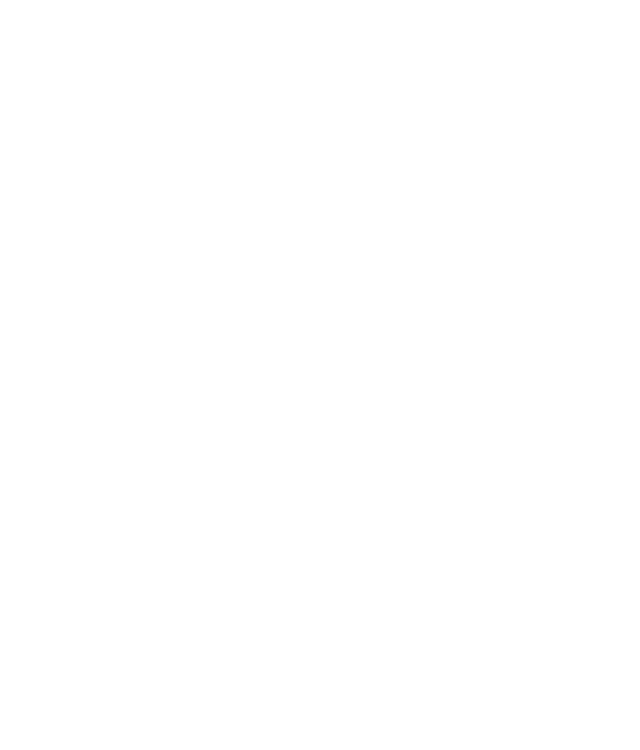
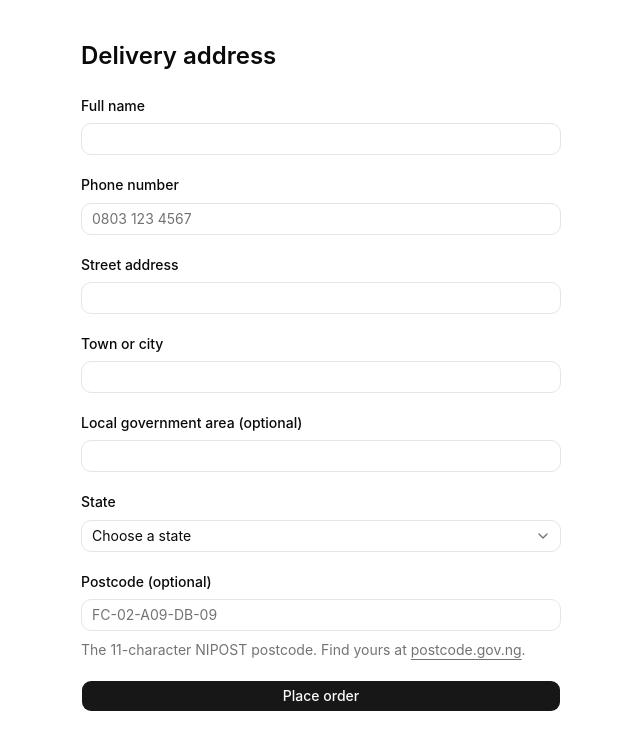
Before and after one commit to Adeniyikayodee/ng-postcode, a Next.js app in the folder templates/nigerian-address-form/: page / in a window 1280 px wide. Shown: the top 750 px of the page, without its empty margins (319-959 px from the left). Built offline with nearby package versions, Linux system fonts and the light colour scheme.

Commit message:
feat(template): add the address form and checkout page

```diff
--- /dev/null
+++ b/templates/nigerian-address-form/app/actions.ts
@@ -0,0 +1,12 @@
+"use server";
+
+import { redirect } from "next/navigation";
+import { type AddressErrors, addressSchema, fieldErrors } from "@/lib/nigerian-address";
+
+/** The browser's check can be skipped, so the server checks again. */
+export async function placeOrder(input: unknown): Promise<AddressErrors> {
+  const result = addressSchema().safeParse(input);
+  if (!result.success) return fieldErrors(result.error);
+  // Save result.data with the order here.
+  redirect("/thanks");
+}
--- a/templates/nigerian-address-form/app/page.tsx
+++ b/templates/nigerian-address-form/app/page.tsx
@@ -1,3 +1,11 @@
+import { NigerianAddressForm } from "@/components/nigerian-address-form";
+import { placeOrder } from "./actions";
+
 export default function Home() {
-  return <main className="mx-auto max-w-lg p-6" />;
+  return (
+    <main className="mx-auto max-w-lg px-4 py-10">
+      <h1 className="mb-6 text-2xl font-semibold">Delivery address</h1>
+      <NigerianAddressForm onSubmit={placeOrder} submitLabel="Place order" />
+    </main>
+  );
 }
--- /dev/null
+++ b/templates/nigerian-address-form/app/thanks/page.tsx
@@ -0,0 +1,7 @@
+export default function Thanks() {
+  return (
+    <main className="mx-auto max-w-lg px-4 py-10">
+      <h1 className="text-2xl font-semibold">Order placed</h1>
+    </main>
+  );
+}
--- /dev/null
+++ b/templates/nigerian-address-form/components/nigerian-address-form.tsx
@@ -0,0 +1,167 @@
+"use client";
+
+import { type FocusEvent, type FormEvent, useRef, useState, useSyncExternalStore, useTransition } from "react";
+import { Button } from "@/components/ui/button";
+import { Field, FieldDescription, FieldError, FieldGroup, FieldLabel } from "@/components/ui/field";
+import { Input } from "@/components/ui/input";
+import { NativeSelect, NativeSelectOption } from "@/components/ui/native-select";
+import {
+  type Address,
+  type AddressErrors,
+  type AddressInput,
+  addressSchema,
+  checkPostcode,
+  EXAMPLE,
+  fieldErrors,
+  STATES,
+} from "@/lib/nigerian-address";
+
+type Props = {
+  /** Return field errors to show them, such as a postcode the server refused. */
+  onSubmit: (address: Address) => Promise<AddressErrors | void> | AddressErrors | void;
+  postcodeRequired?: boolean;
+  submitLabel?: string;
+};
+
+type Name = keyof AddressInput;
+
+const noop = () => () => {};
+
+export function NigerianAddressForm({ onSubmit, postcodeRequired = false, submitLabel = "Continue" }: Props) {
+  const form = useRef<HTMLFormElement>(null);
+  const [errors, setErrors] = useState<AddressErrors>({});
+  const [suggestion, setSuggestion] = useState<string>();
+  const [failed, setFailed] = useState(false);
+  const [pending, startTransition] = useTransition();
+  // Until React runs, a click would submit the address as a plain GET.
+  const ready = useSyncExternalStore(noop, () => true, () => false);
+
+  function show(next: AddressErrors) {
+    setErrors(next);
+    const first = Object.keys(next)[0];
+    if (first) form.current?.querySelector<HTMLElement>(`[name="${first}"]`)?.focus();
+  }
+
+  function checkOnBlur(event: FocusEvent<HTMLInputElement>) {
+    const input = event.currentTarget;
+    const check = input.value.trim() ? checkPostcode(input.value) : undefined;
+    if (check?.ok) input.value = check.postcode;
+    setSuggestion(check && !check.ok ? check.suggestion : undefined);
+    setErrors(({ postcode: _, ...rest }) => (check && !check.ok ? { ...rest, postcode: check.error } : rest));
+  }
+
+  function applySuggestion() {
+    const input = form.current?.elements.namedItem("postcode");
+    if (input instanceof HTMLInputElement && suggestion) input.value = suggestion;
+    setSuggestion(undefined);
+    setErrors(({ postcode: _, ...rest }) => rest);
+  }
+
+  function submit(event: FormEvent<HTMLFormElement>) {
+    event.preventDefault();
+    setFailed(false);
+    const result = addressSchema({ postcodeRequired }).safeParse(
+      Object.fromEntries(new FormData(event.currentTarget)),
+    );
+    if (!result.success) return show(fieldErrors(result.error));
+    setErrors({});
+    startTransition(async () => {
+      try {
+        const refused = await onSubmit(result.data);
+        if (refused) show(refused);
+      } catch {
+        setFailed(true);
+      }
+    });
+  }
+
+  function field(name: Name) {
+    const error = errors[name];
+    return {
+      id: name,
+      name,
+      "aria-invalid": error ? true : undefined,
+      "aria-describedby": error ? `${name}-error` : undefined,
+    };
+  }
+
+  function error(name: Name) {
+    return errors[name] && <FieldError id={`${name}-error`}>{errors[name]}</FieldError>;
+  }
+
+  return (
+    <form ref={form} onSubmit={submit} noValidate aria-busy={pending}>
+      <FieldGroup>
+        <Field data-invalid={!!errors.name}>
+          <FieldLabel htmlFor="name">Full name</FieldLabel>
+          <Input {...field("name")} autoComplete="name" />
+          {error("name")}
+        </Field>
+        <Field data-invalid={!!errors.phone}>
+          <FieldLabel htmlFor="phone">Phone number</FieldLabel>
+          <Input {...field("phone")} type="tel" autoComplete="tel" inputMode="tel" placeholder="0803 123 4567" />
+          {error("phone")}
+        </Field>
+        <Field data-invalid={!!errors.street}>
+          <FieldLabel htmlFor="street">Street address</FieldLabel>
+          <Input {...field("street")} autoComplete="street-address" />
+          {error("street")}
+        </Field>
+        <Field data-invalid={!!errors.city}>
+          <FieldLabel htmlFor="city">Town or city</FieldLabel>
+          <Input {...field("city")} autoComplete="address-level2" />
+          {error("city")}
+        </Field>
+        <Field data-invalid={!!errors.lga}>
+          <FieldLabel htmlFor="lga">Local government area (optional)</FieldLabel>
+          <Input {...field("lga")} />
+          {error("lga")}
+        </Field>
+        <Field data-invalid={!!errors.state}>
+          <FieldLabel htmlFor="state">State</FieldLabel>
+          <NativeSelect {...field("state")} autoComplete="address-level1" defaultValue="" className="w-full">
+            <NativeSelectOption value="" disabled>
+              Choose a state
+            </NativeSelectOption>
+            {STATES.map((state) => (
+              <NativeSelectOption key={state} value={state}>
+                {state}
+              </NativeSelectOption>
+            ))}
+          </NativeSelect>
+          {error("state")}
+        </Field>
+        <Field data-invalid={!!errors.postcode}>
+          <FieldLabel htmlFor="postcode">Postcode{postcodeRequired ? "" : " (optional)"}</FieldLabel>
+          <Input
+            {...field("postcode")}
+            autoComplete="postal-code"
+            autoCapitalize="characters"
+            autoCorrect="off"
+            spellCheck={false}
+            maxLength={24}
+            placeholder={EXAMPLE}
+            onBlur={checkOnBlur}
+          />
+          <FieldDescription>
+            The 11-character NIPOST postcode. Find yours at{" "}
+            <a href="https://postcode.gov.ng/find" target="_blank" rel="noreferrer">
+              postcode.gov.ng
+            </a>
+            .
+          </FieldDescription>
+          {error("postcode")}
+          {suggestion && (
+            <Button type="button" variant="outline" size="sm" className="w-fit" onClick={applySuggestion}>
+              Use {suggestion}
+            </Button>
+          )}
+        </Field>
+        {failed && <FieldError>We could not send your address. Try again.</FieldError>}
+        <Button type="submit" disabled={!ready || pending}>
+          {pending ? "Sending…" : submitLabel}
+        </Button>
+      </FieldGroup>
+    </form>
+  );
+}
```
Also changed, not shown: 1 other file (tests, documents, lock files or other folders).
